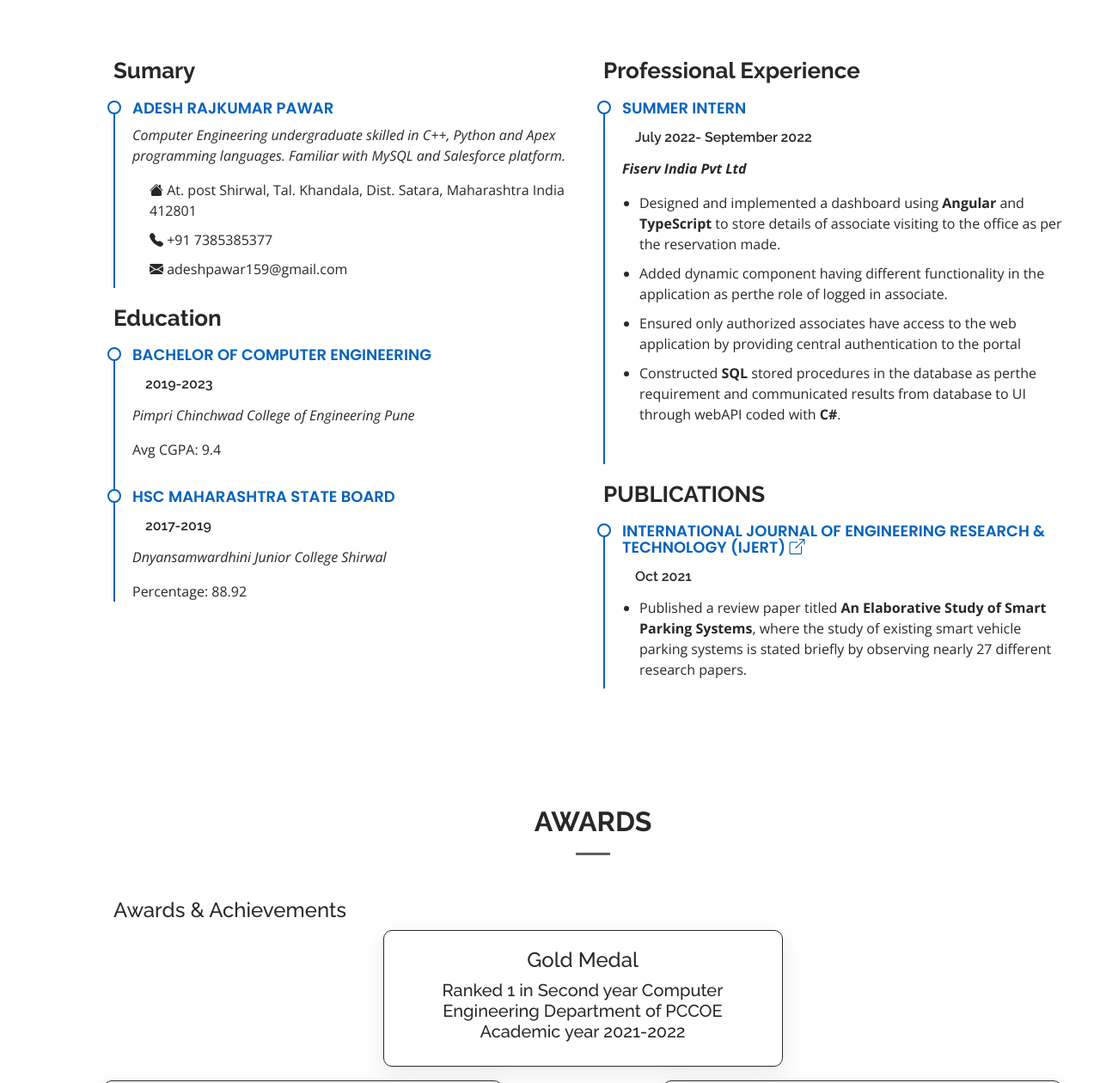
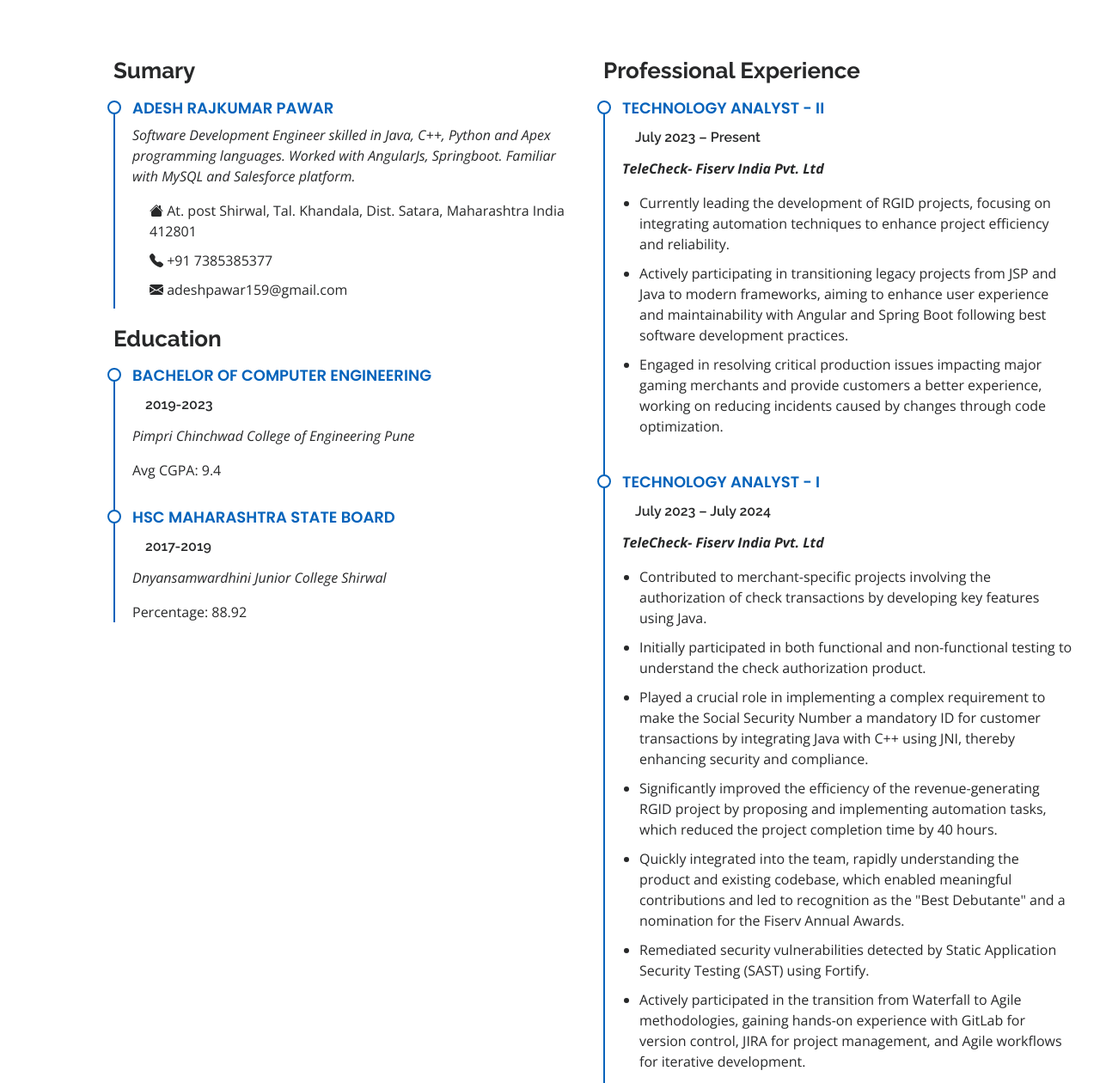
Before and after one commit to pawar-adesh/pawar-adesh.github.io, a plain HTML site: page index.html in a window 1280 px wide. Shown: the part 1041-2301 px from the top of the page at 86% size. Drawn offline with nearby package versions, Linux system fonts and the light colour scheme.

Commit message:
Update exeprience section

```diff
--- a/index.html
+++ b/index.html
@@ -103,7 +103,8 @@
             <h3 class="about-title">Sumary</h3>
             <div class="about-item pb-0">
               <h4>Adesh Rajkumar Pawar</h4>
-              <p><em>Computer Engineering undergraduate skilled in C++, Python and Apex programming languages. Familiar
+              <p><em>Software Development Engineer skilled in Java, C++, Python and Apex programming languages. Worked
+                  with AngularJs, Springboot. Familiar
                   with MySQL and Salesforce platform. </em></p>
               <ul style="list-style:none;">
                 <li><i class="bi bi-house-fill"></i> At. post Shirwal, Tal. Khandala, Dist. Satara, Maharashtra India
@@ -141,6 +142,53 @@
                   </ul>
                 </div> -->
             <div class="about-item">
+              <h4>Technology Analyst - II</h4>
+              <h5>July 2023 – Present</h5>
+              <p><em><b>TeleCheck- Fiserv India Pvt. Ltd</b></em></p>
+              <ul>
+                <li>Currently leading the development of RGID projects, focusing on integrating automation techniques to
+                  enhance project
+                  efficiency and reliability.</li>
+                <li>Actively participating in transitioning legacy projects from JSP and Java to modern frameworks,
+                  aiming to enhance user
+                  experience and maintainability with Angular and Spring Boot following best software development
+                  practices.</li>
+                <li>Engaged in resolving critical production issues impacting major gaming merchants and provide
+                  customers a better
+                  experience, working on reducing incidents caused by changes through code optimization.</li>
+              </ul>
+            </div>
+
+            <div class="about-item">
+              <h4>Technology Analyst - I</h4>
+              <h5>July 2023 – July 2024</h5>
+              <p><em><b>TeleCheck- Fiserv India Pvt. Ltd</b></em></p>
+              <ul>
+                <li>Contributed to merchant-specific projects involving the authorization of check transactions by
+                  developing key features using
+                  Java.</li>
+                <li>Initially participated in both functional and non-functional testing to understand the check
+                  authorization product.</li>
+                <li>Played a crucial role in implementing a complex requirement to make the Social Security Number a
+                  mandatory ID for
+                  customer transactions by integrating Java with C++ using JNI, thereby enhancing security and
+                  compliance.</li>
+                <li>Significantly improved the efficiency of the revenue-generating RGID project by proposing and
+                  implementing automation
+                  tasks, which reduced the project completion time by 40 hours.</li>
+                <li>Quickly integrated into the team, rapidly understanding the product and existing codebase, which
+                  enabled meaningful
+                  contributions and led to recognition as the "Best Debutante" and a nomination for the Fiserv Annual
+                  Awards.</li>
+                <li>Remediated security vulnerabilities detected by Static Application Security Testing (SAST) using
+                  Fortify.</li>
+                <li>Actively participated in the transition from Waterfall to Agile methodologies, gaining hands-on
+                  experience with GitLab for
+                  version control, JIRA for project management, and Agile workflows for iterative development.</li>
+              </ul>
+            </div>
+
+            <div class="about-item">
               <h4>Summer Intern</h4>
               <h5>July 2022- September 2022</h5>
               <p><em><b>Fiserv India Pvt Ltd</b></em></p>
@@ -160,8 +208,8 @@
               </ul>
             </div>
             <!-- <div class="about-item">
-                  <h4>Graphic design specialist</h4>
-                  <h5>2017 - 2018</h5>
+                            <h4>Graphic design specialist</h4>
+                            <h5>2017 - 2018</h5>
                   <p><em>Stepping Stone Advertising, New York, NY</em></p>
                   <ul>
                     <li>Developed numerous marketing programs (logos, brochures,infographics, presentations, and advertisements).</li>
@@ -270,7 +318,8 @@
 
         <div class="container-fluid" id="certification-sections">
           <div class="row container certification-details p-2">
-            <div class='col-md-4 mx-0.5 my-3 justify-content-center single-box'><img src='assets/images/cert1.JPG' class="img-responsive" style="border: 1px solid black;">
+            <div class='col-md-4 mx-0.5 my-3 justify-content-center single-box'><img src='assets/images/cert1.JPG'
+                class="img-responsive" style="border: 1px solid black;">
               <div class='info'>
                 <p>
                   Salesforce Certified Associate
```
